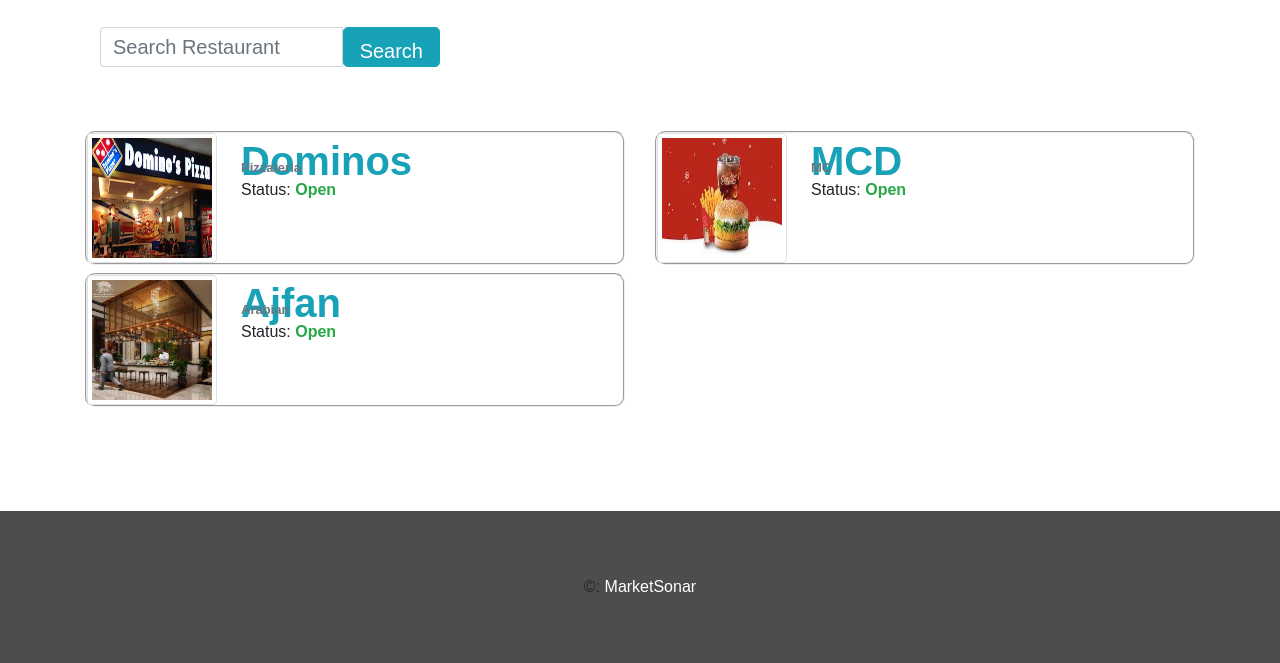
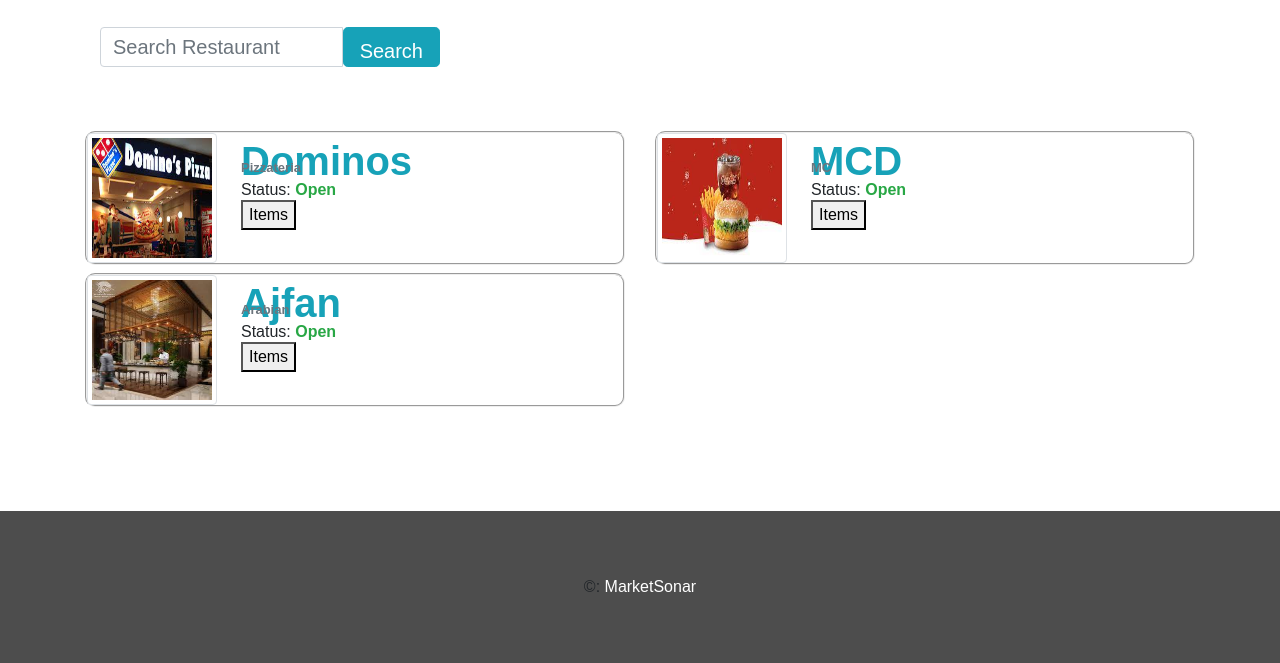
Before and after one commit to alex-thoma-x/PFM-Parking-and-Food-Management--Django, a Django app: page /food/restaurant/ in a window 1280 px wide. Shown: the part 167-830 px from the top of the page. Run offline with Django 4.2, Linux system fonts and the light colour scheme; data comes from the database, SQL or seed files in the repository; some libraries are stand-ins or nearby versions.

Commit message:
Added button for popmenu

```diff
--- a/MCFP/webapp/templates/webapp/restaurents.html
+++ b/MCFP/webapp/templates/webapp/restaurents.html
@@ -54,6 +54,7 @@
             <!-- <h4><font size="2">Min: &#x20b9; {{rest.min_ord}}</font></h4> -->
           	<h5><font size="3">Status: <strong class="text-success">{{rest.status}}</strong></font></h5>
 
+            <button onclick="popmenu(document.getElementById('{{rest.id}}').id)" class="dropbtn">Items</button>
         </div>
 
     </div>
@@ -67,7 +68,6 @@
   tb.style.display = "none";
   const tbody=document.querySelector(".tabody");
 function checkout(x){
-    alert('logged in successfully');
     var url ="{% url 'food:menu' 1 %}"
     document.location.href = url.replace('1', x);
 
@@ -75,6 +75,7 @@
 
   function popmenu(x){
     console.log(x);
+
 
     fetch("/food/popmenu",{
                     body: JSON.stringify({rid:x}),
```
